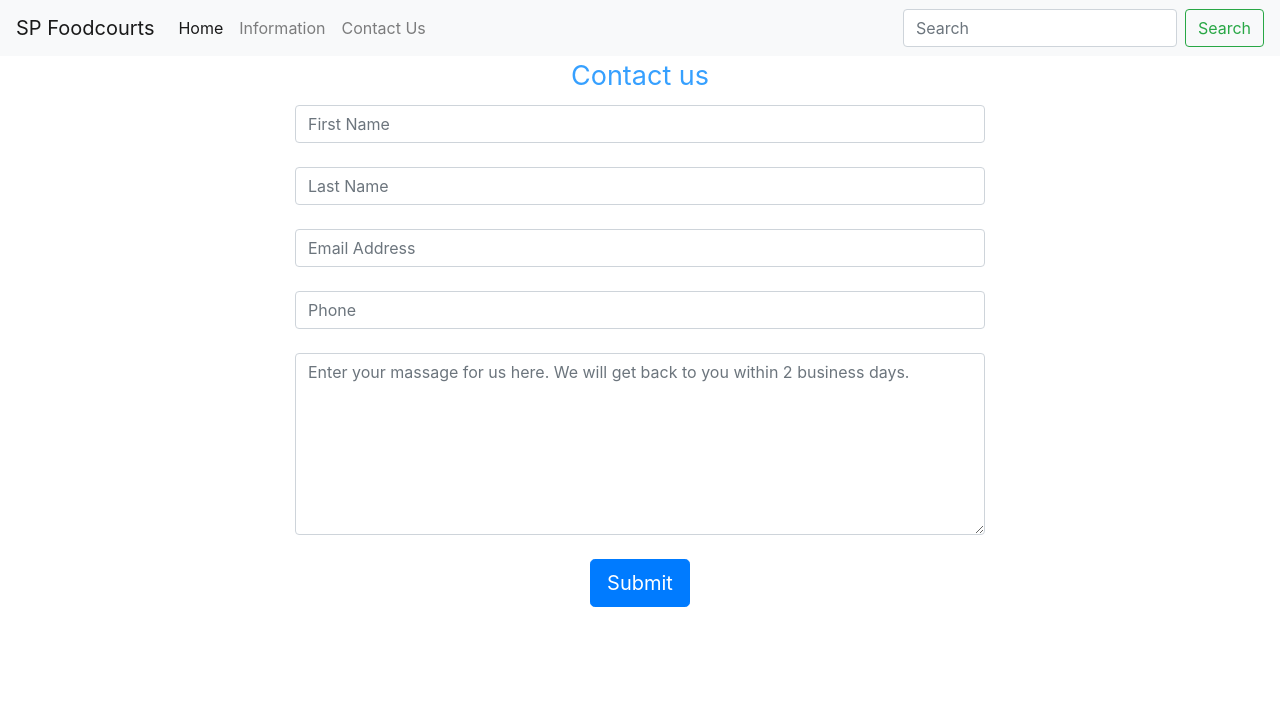
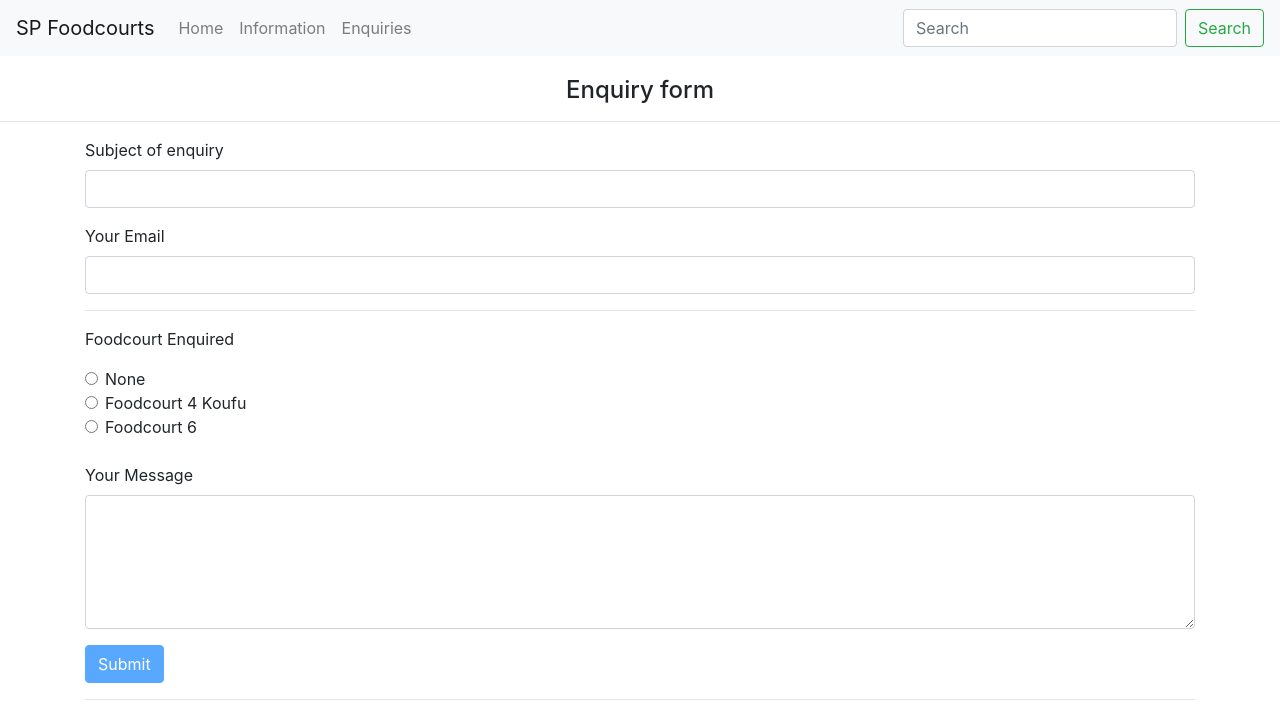
Before and after one commit to kieranchai/Angular-5-SPA-demo, an Angular app: page /contactus in a window 1280 px wide. Shown: the top 722 px of the page. Built offline with nearby package versions, Linux system fonts and the light colour scheme.

Commit message:
enquiry finished

```diff
--- a/src/app/contactus/contactus.component.css
+++ b/src/app/contactus/contactus.component.css
@@ -1,9 +1,11 @@
-.header {
-    color: #36A0FF;
-    font-size: 27px;
+input.ng-invalid.ng-touched, textarea.ng-invalid.ng-touched {
+    border: 1px solid red;
 }
 
-div {
+span.help-block {
+    color: red;
+}
+h4 {
     text-align: center;
-    margin: 0 auto;
+    margin-top: 20px;
 }
--- a/src/app/contactus/contactus.component.html
+++ b/src/app/contactus/contactus.component.html
@@ -1,48 +1,79 @@
+<h4>Enquiry form</h4>
+<hr/>
 <div class="container">
-    <div class="row">
-        <div class="col-md-12">
-            <div class="well well-sm">
-                <form class="form-horizontal" routerLink="/home">
-                    <fieldset>
-                        <legend class="text-center header">Contact us</legend>
+  <div class="row" *ngIf="!submitted" >
+    <div class="col-sm-12 text-left">
+      <form [formGroup]="contactForm"  (ngSubmit)="onSubmit()" >
         <div class="form-group">
-                            <div class="col-md-8">
-                                <input id="fname" name="name" type="text" placeholder="First Name" class="form-control">
+          <label for="subject">Subject of enquiry</label>
+          <input [formControlName]="'subject'"
+          type="text" id="subject" class="form-control">
+          <span *ngIf="!contactForm.get('subject').valid && contactForm.get('subject').touched" class="help-block">
+            <span *ngIf="contactForm.get('subject').errors['required']">
+              This field is required!
+            </span>
+            <span *ngIf="!contactForm.get('subject').errors['required']
+                         && contactForm.get('subject').errors['blankSpaces']">
+              Empty spaces are not accepted.
+            </span>
+          </span>
+        </div>
+        <div class="form-group">
+          <label for="useremail">Your Email</label>
+          <input [formControlName]="'useremail'"
+          type="email" id="useremail" class="form-control">
+          <span *ngIf="!contactForm.get('useremail').valid
+          && contactForm.get('useremail').touched"
+          class="help-block">
+            This field is required!
+          </span>
+        </div>
+        <hr/>
+        <p>Foodcourt Enquired</p>
+        <div class="form-check">
+            <input [formControlName]="'fcenquired'" class="form-check-input" type="radio" id="fcenquired1" value="" checked>
+            <label class="form-check-label" for="fcenquired1">
+              None
+            </label>
+          </div>
+          <div class="form-check">
+            <input [formControlName]="'fcenquired'" class="form-check-input" type="radio" id="fcenquired2" value="Foodcourt 4 Koufu">
+            <label class="form-check-label" for="fcenquired2">
+              Foodcourt 4 Koufu
+            </label>
+          </div>
+          <div class="form-check">
+            <input [formControlName]="'fcenquired'" class="form-check-input" type="radio" id="fcenquired3" value="Foodcourt 6">
+            <label class="form-check-label" for="fcenquired3">
+              Foodcourt 6
+            </label>
+            <br/>
+            <span *ngIf="!contactForm.get('fcenquired').valid
+            && contactForm.get('fcenquired').touched"
+            class="help-block">
+              You must select a foodcourt to enquire.
+            </span>
           </div>
           <br/>
+        <div class="form-group">
+          <label for="usermessage">Your Message</label>
+          <textarea [formControlName]="'usermessage'"
+           type="text" id="usermessage" rows="5" class="form-control"></textarea>
         </div>
-                        <div class="form-group">
-                            <div class="col-md-8">
-                                <input id="lname" name="name" type="text" placeholder="Last Name" class="form-control">
-                            </div>
-                            <br/>
-                        </div>
-                        <div class="form-group">
-                            <div class="col-md-8">
-                                <input id="email" name="email" type="text" placeholder="Email Address" class="form-control">
-                            </div>
-                            <br/>
-                        </div>
-                        <div class="form-group">
-                            <div class="col-md-8">
-                                <input id="phone" name="phone" type="text" placeholder="Phone" class="form-control">
-                            </div>
-                            <br/>
-                        </div>
-                        <div class="form-group">
-                            <div class="col-md-8">
-                                <textarea class="form-control" id="message" name="message" placeholder="Enter your massage for us here. We will get back to you within 2 business days." rows="7"></textarea>
-                            </div>
-                            <br/>
-                        </div>
-                        <div class="form-group">
-                            <div class="col-md-12 text-center">
-                                <button type="submit" class="btn btn-primary btn-lg">Submit</button>
+        <button [disabled]="!contactForm.valid" class="btn btn-primary" type="submit">Submit</button>
+      </form>
+      <hr>
     </div>
   </div>
-                    </fieldset>
-                </form>
+
+  <div class="row" *ngIf="submitted">
+    <div class="col-sm-8 col-md-offset-2 text-left">
+      <h3>Enquiry sent!</h3>
+      <p>Subject of enquiry: {{ contactForm.value.subject }}</p>
+      <p>Email: {{ contactForm.value.useremail }}</p>
+      <p>Foodcourt enquired: {{ contactForm.value.fcenquired }}</p>
+      <p>Message: {{ contactForm.value.usermessage }}</p>
     </div>
   </div>
+
 </div>
-</div>
--- a/src/app/contactus/contactus.component.ts
+++ b/src/app/contactus/contactus.component.ts
@@ -1,4 +1,7 @@
 import { Component, OnInit } from '@angular/core';
+
+import { FormGroup, FormControl, Validators } from "@angular/forms";
+import { __core_private_testing_placeholder__ } from '@angular/core/testing';
 
 @Component({
   selector: 'app-contactus',
@@ -7,9 +10,33 @@ import { Component, OnInit } from '@angular/core';
 })
 export class ContactusComponent implements OnInit {
 
+  contactForm : FormGroup;
+
+  submitted : boolean = false;
+
   constructor() { }
 
   ngOnInit() {
+    this.contactForm = new FormGroup({
+      'subject' : new FormControl(null, [Validators.required, this.blankSpaces]),
+      'useremail' : new FormControl(null, [Validators.required, Validators.email]),
+      'fcenquired': new FormControl(null, [Validators.required]),
+      'usermessage' : new FormControl(null, [Validators.required])
+    });
+
+  }
+
+  onSubmit() {
+    console.log(this.contactForm);
+    this.submitted = true;
+  }
+
+  blankSpaces(control : FormControl) : {[s: string]: boolean} {
+
+    if (control.value !=null && control.value.trim().length === 0 ) { //value are blank spaces, error
+      return { 'blankSpaces': true };
+    }
+    return null; //no error detected
   }
 
 }
--- a/src/app/foodcourt-summary/foodcourt-summary.component.css
+++ b/src/app/foodcourt-summary/foodcourt-summary.component.css
@@ -1,7 +1,3 @@
 div {
     text-align: center;
-    margin-top: 30px;
 }
-span:hover {
-    cursor: pointer;
-}
--- a/src/app/foodcourt-summary/foodcourt-summary.component.html
+++ b/src/app/foodcourt-summary/foodcourt-summary.component.html
@@ -1,9 +1,9 @@
-<div *ngFor="let fc of foodcourtArr " >
-    <span (click)="onViewDetail(fc.fc_id)">
-    <hr>
-    <h3>{{ fc.fc_name }}</h3>
-    <h4>{{ fc.location }}</h4>
-    <h4>{{ fc.op_hours }}</h4>
-    <h4>{{ fc.description }}</h4>
-    </span>
-  </div>
+<div class="card" *ngFor="let fc of foodcourtArr">
+    <h3 class="card-header">{{fc.fc_name}}</h3>
+    <div class="card-body">
+      <h4 class="card-title">{{fc.location}}</h4>
+      <p class="card-text">{{fc.op_hours}}</p>
+      <p class="card-text">{{fc.description}}</p>
+      <span class="btn btn-primary" (click)="onViewDetail(fc.fc_id)">View stalls</span>
+    </div>
+</div>
--- a/src/app/foodcourtdetail/foodcourtdetail.component.html
+++ b/src/app/foodcourtdetail/foodcourtdetail.component.html
@@ -1,6 +1,8 @@
-<div *ngFor="let Stalls of stallarr">
-  <div class="col1">
-      <p>{{ Stalls.stall_name }}</p>
-      <p>{{ Stalls.description }}</p>
+<div class="card" *ngFor="let Stalls of stallarr">
+  <h3 class="card-header">{{Stalls.stall_name}}</h3>
+  <div class="card-body">
+    <p class="card-text">{{Stalls.description}}</p>
   </div>
 </div>
+<hr/>
+<div><span routerLink="/foodcourt-summary" class="btn btn-primary">Go back</span></div>
--- a/src/app/header/header.component.html
+++ b/src/app/header/header.component.html
@@ -6,14 +6,14 @@
 
   <div class="collapse navbar-collapse" id="navbarSupportedContent">
     <ul class="navbar-nav mr-auto">
-      <li class="nav-item active">
+      <li class="nav-item">
         <a class="nav-link" routerLink="/">Home</a>
       </li>
       <li class="nav-item">
         <a class="nav-link" routerLink="/foodcourt-summary">Information</a>
       </li>
       <li class="nav-item">
-        <a class="nav-link" routerLink="/contactus">Contact Us</a>
+        <a class="nav-link" routerLink="/contactus">Enquiries</a>
       </li>
     </ul>
     <form class="form-inline my-2 my-lg-0">
--- a/src/app/home/home.component.html
+++ b/src/app/home/home.component.html
@@ -1,5 +1,4 @@
 <div class="card">
-  <img src="./assets/images/maxresdefault.jpg">
   <div class="card-body">
     <h4 class="card-title">Welcome to SP Foodcourts!</h4>
     <p class="card-text">
--- a/src/app/shared/service/food-court.service.ts
+++ b/src/app/shared/service/food-court.service.ts
@@ -8,7 +8,7 @@ export class FoodCourtService {
     new Foodcourt(1, "Foodcourt 4 Koufu", "Near Auditorium", "Mon-Sat, 8.00am-8.00pm", "fc04_pic01.jpg", "fc04_pic02.jpg",
     "FoodCourt 4 brings Koufu to Singapore Polytechnic to offer students quality food from one of the best foodcourts."),
     new Foodcourt(2, "Foodcourt 6", "T19", "Mon-Fri, 8.00am-8.00pm", "fc06_pic01.jpg", "fc06_pic02.jpg",
-    "FoodCourt 6.")
+    "FoodCourt 6 at the Singapore Polytechnic.")
   ];
 
   constructor() { }
--- a/src/app/shared/service/foodcourt-details.service.ts
+++ b/src/app/shared/service/foodcourt-details.service.ts
@@ -7,12 +7,12 @@ import { Stalls } from "../model/foodcourtstalls.model";
 export class FoodCourtDetailsService {
 
   public StallList = [
-    new Stalls(1, 1, "Japanese Cuisine", "fc4_jap01.jpg", "fc4_jap02.jpg", "Japanese Cuisine with dishes like Chicken Katsu Curry and Katsu Dons" ),
-    new Stalls(1, 2, "Western Food", "fc4_wes01.jpg", "fc4_wes02.jpg", "Western Cuisine with dishes like chicken cutlets and chops"),
-    new Stalls(1, 3, "Drinks Store", "fc4_drinks01.jpg", "fc4_drinks02.jpg", "Drinks store with desserts and salad"),
-    new Stalls(2, 4, "KFC", "fc6_kfc01.jpg", "fc6_kfc02.jpg", "Finger licking good" ),
-    new Stalls(2, 5, "McDonalds", "fc6_mcd01.jpg", "fc6_mcd02.jpg", "Im lovin it" ),
-    new Stalls(2, 6, "Subway", "fc6_subway01.jpg", "fc6_subway02.jpg", "Eat fresh" ),
+    new Stalls(1, 1, "Japanese Cuisine", "fc4_jap01.jpg", "fc4_jap02.jpg", "Japanese Cuisine with dishes like Chicken Katsu Curry and Katsu Dons." ),
+    new Stalls(1, 2, "Western Food", "fc4_wes01.jpg", "fc4_wes02.jpg", "Western Cuisine with dishes like chicken chops and mashed potatoes."),
+    new Stalls(1, 3, "Drinks Store", "fc4_drinks01.jpg", "fc4_drinks02.jpg", "Drinks store with desserts."),
+    new Stalls(2, 4, "Malay Rice", "fc6_malayrice01.jpg", "fc6_malayrice02.jpg", "A wide selection of halal food." ),
+    new Stalls(2, 5, "Drinks Store", "fc6_drinks01.jpg", "fc6_drinks02.jpg", "Drinks store ranging from bottled drinks to brewed coffee." ),
+    new Stalls(2, 6, "Chicken Rice", "fc6_chicken01.jpg", "fc6_chicken02.jpg", "The Singaporean favourite." ),
   ]
 
   getFoodCourtsStalls() {
```
Lines whose indentation alone changed are shown as unchanged.
